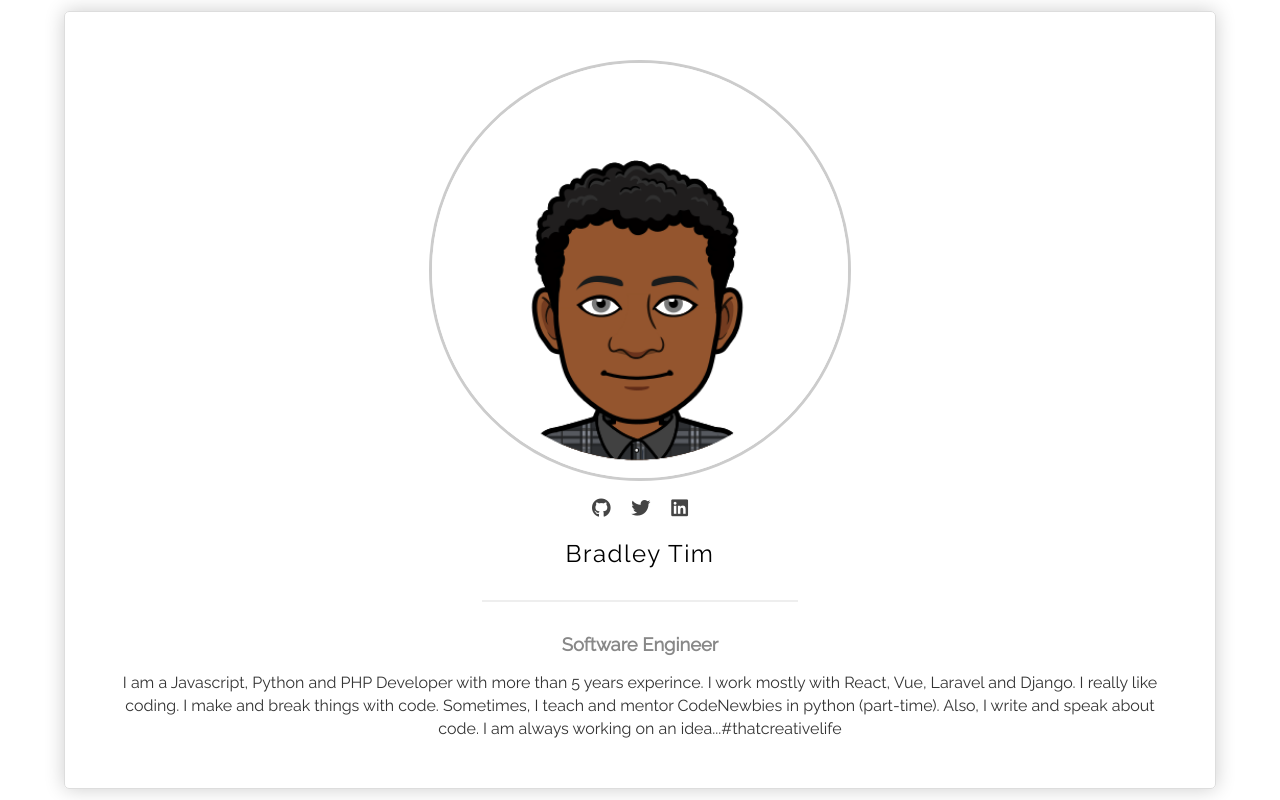
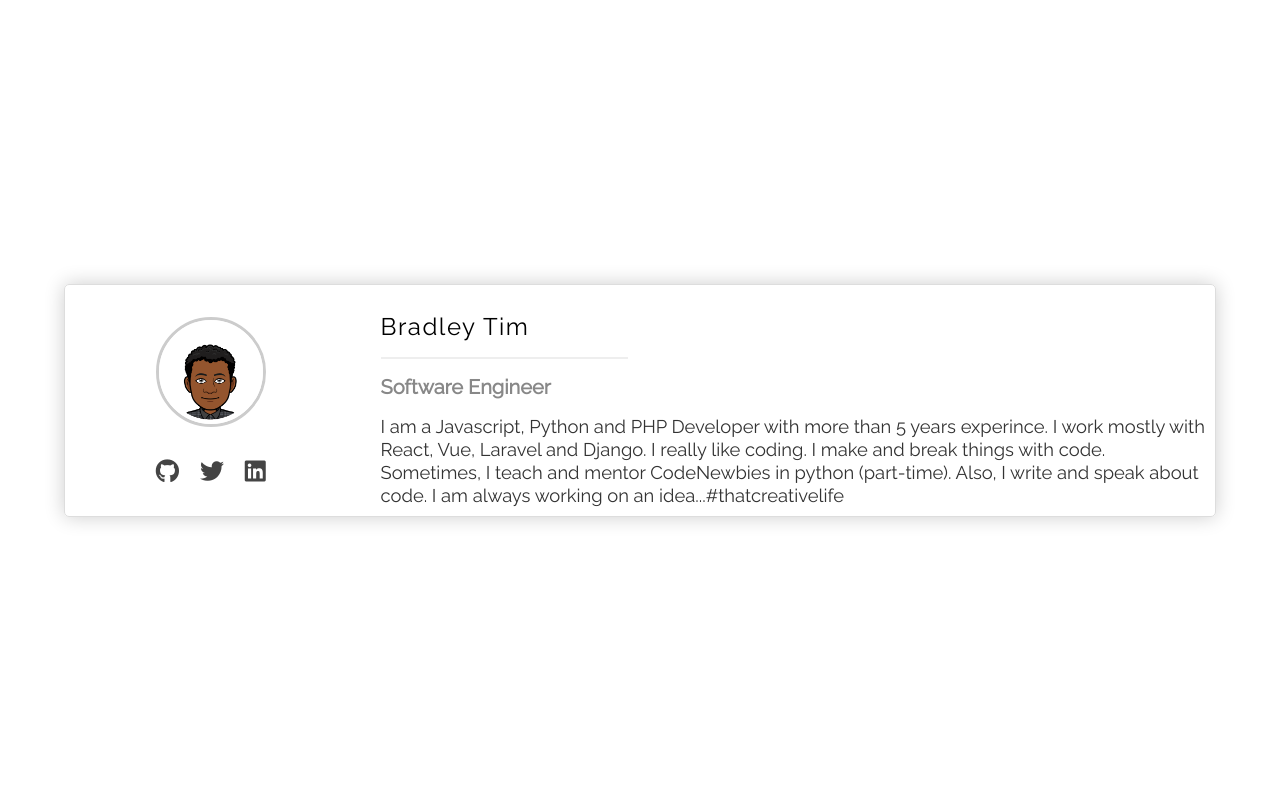
Before and after one commit to BradleyTim/bradley_landing_page, a website built with Parcel: page index.html in a window 1280 px wide. Built offline with nearby package versions, Linux system fonts and the light colour scheme.

Commit message:
add viewport meta-tag

```diff
--- a/index.html
+++ b/index.html
@@ -4,6 +4,7 @@
 <head>
 	<title>Bradley</title>
 	<meta charset="UTF-8" />
+	<meta name="viewport" content="width=device-width, initial-scale=1.0">
 	<link href="https://fonts.googleapis.com/css?family=Manjari|Raleway&display=swap" rel="stylesheet">
 	<link rel="stylesheet" href="https://cdnjs.cloudflare.com/ajax/libs/font-awesome/5.10.2/css/all.min.css" />
 	<link rel="stylesheet" href="/src/styles.css" />
--- a/src/styles.css
+++ b/src/styles.css
@@ -29,7 +29,7 @@ a:hover {
   border-radius: 5px;
   width: 90%;
   margin: auto;
-  padding: 3rem;
+  padding: 0.5rem;
   text-align: center;
 }
 
@@ -48,7 +48,7 @@ a:hover {
 
 .social-list {
   list-style: none;
-  width: 30%;
+  width: 40%;
   margin: auto;
   display: flex;
   justify-content: center;
@@ -56,7 +56,7 @@ a:hover {
 
 .social-list-item {
   padding: 0 0.65rem;
-  font-size: 1.2rem;
+  font-size: 1.5rem;
 }
 
 .profile-main-name {
@@ -72,23 +72,23 @@ a:hover {
   width: 30%;
   display: block;
   background: #eee;
-  margin: 2rem auto;
+  margin: 1rem auto;
 }
 
 .profile-main-title {
-  font-size: 1.15rem;
+  font-size: 1.25rem;
   font-weight: 700;
   color: #888;
   margin-bottom: 1rem;
 }
 
 .profile-main-contents {
-  font-size: 1rem;
+  font-size: 1.15rem;
   color: #333;
   line-height: 1.45rem;
 }
 
-@media only screen and ("min-width": 450px) {
+@media only screen and (min-width: 450px) {
   .card {
     flex-direction: row;
   }
```
